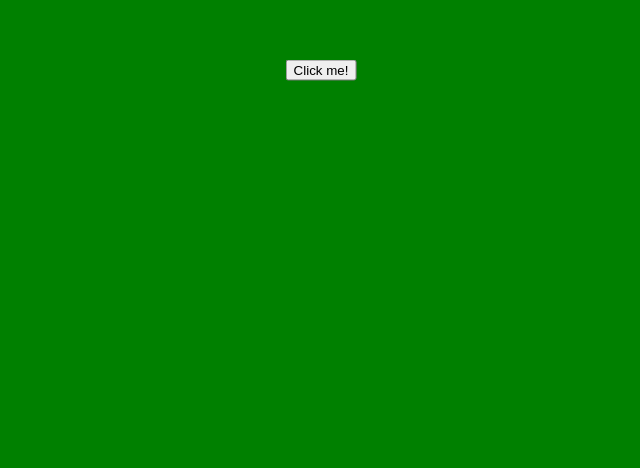
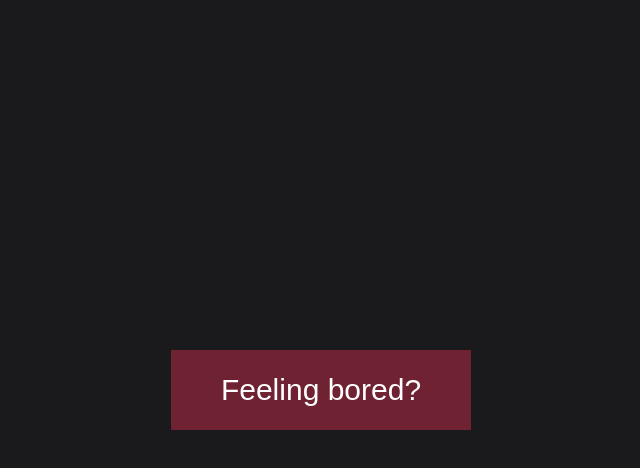
Before and after one commit to krasnowsky/ReactGuzior, a React (Create React App) app: page / in a window 1280 px wide. Shown: the part 330-798 px from the top of the page, without its empty margins (319-959 px from the left). Built offline with nearby package versions, Linux system fonts and the light colour scheme.

Commit message:
The idea of imboredaf.com

```diff
--- a/src/index.css
+++ b/src/index.css
@@ -1,12 +1,26 @@
 body {
-    background: green;
+    background: #1A1A1D;
 }
 
-.button {
+.center {
     margin: 0;
     position: absolute;
-    top: 50%;
+    top: 90%;
     left: 50%;
     -ms-transform: translate(-50%, -50%);
     transform: translate(-50%, -50%);
 }
+
+.button {
+    background-color: #6F2232;
+    color: white;
+    border: none;
+    width: 300px;
+    height: 80px;
+    font-size: 30px;
+}
+
+.button:hover {
+    background-color: #5E1121;
+    cursor: pointer;
+}
--- a/src/index.jsx
+++ b/src/index.jsx
@@ -10,13 +10,19 @@ class Canvas extends React.Component {
     }
 }
 
+
+
 class Button extends React.Component {
     render() {
       return (
         <div>
-            <button className='button'>Click me!</button>
+            <button className='center button' onClick={() => this.handleClick()}>Feeling bored?</button>
         </div>
       );
+    }
+
+    handleClick() {
+        console.log("click");
     }
   }
 
```
